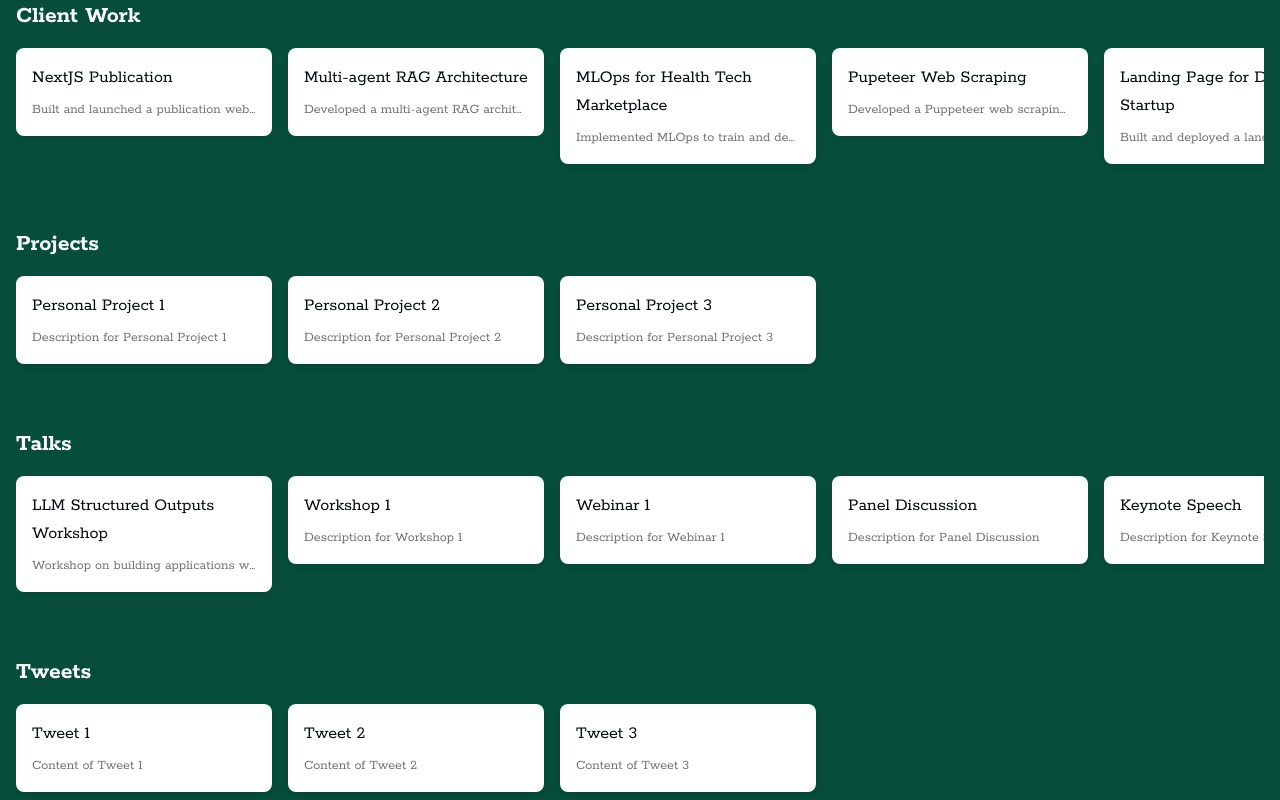
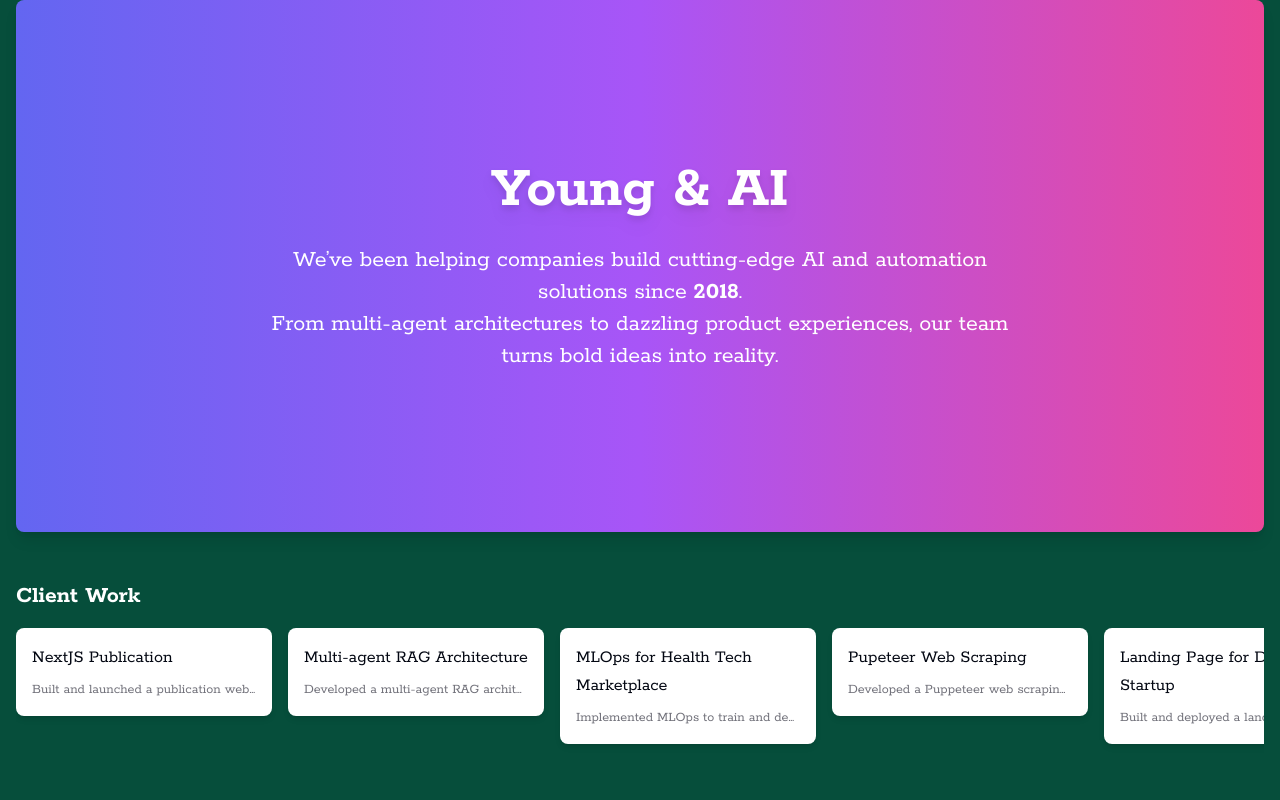
Before and after one commit to youngchingjui/young-and-ai, a Next.js app: page / in a window 1280 px wide. Shown: the top 800 px of the page. Built offline with nearby package versions, Linux system fonts and the light colour scheme.

Commit message:
feat: add splashy Intro section highlighting company background

```diff
--- a/app/page.tsx
+++ b/app/page.tsx
@@ -1,9 +1,11 @@
+import Intro from "@/components/Intro"
 import Section from "@/components/Section"
 import { sectionData } from "@/data/mockData"
 
 export default function Home() {
   return (
     <main className="container mx-auto px-4">
+      <Intro />
       {sectionData.map((section) => (
         <Section key={section.title} data={section} />
       ))}
--- /dev/null
+++ b/components/Intro.tsx
@@ -0,0 +1,16 @@
+export default function Intro() {
+  return (
+    <section className="w-full py-24 md:py-32 lg:py-40 bg-gradient-to-r from-indigo-500 via-purple-500 to-pink-500 text-white mb-12 rounded-lg shadow-lg">
+      <div className="container mx-auto px-4 flex flex-col items-center">
+        <h1 className="text-4xl md:text-5xl lg:text-6xl font-extrabold text-center leading-tight drop-shadow-lg">
+          Young & AI
+        </h1>
+        <p className="mt-6 max-w-3xl text-center text-lg md:text-xl lg:text-2xl font-medium">
+          We’ve been helping companies build cutting-edge AI and automation solutions since <span className="font-bold">2018</span>.
+          <br className="hidden md:block" />
+          From multi-agent architectures to dazzling product experiences, our team turns bold ideas into reality.
+        </p>
+      </div>
+    </section>
+  )
+}
```
